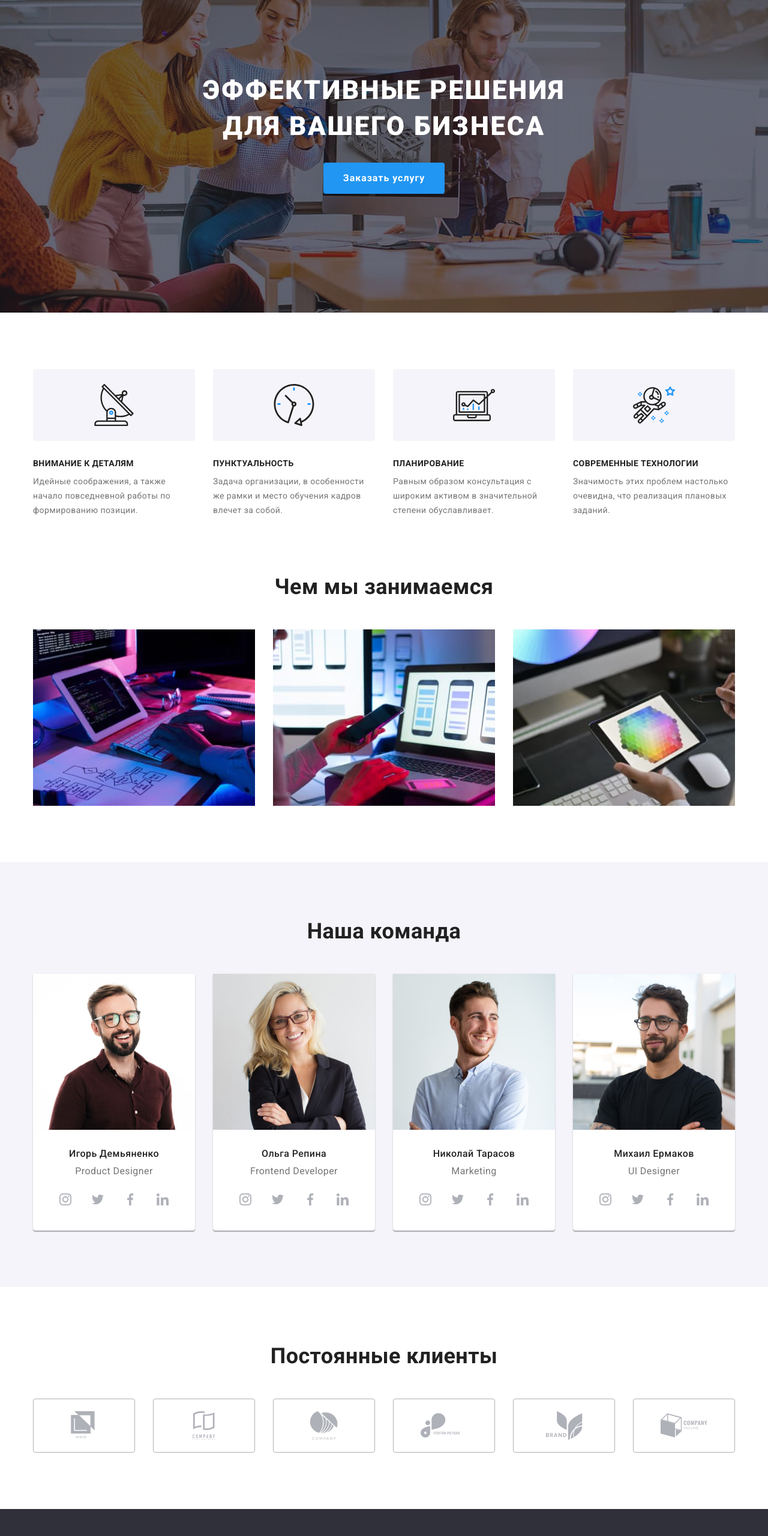
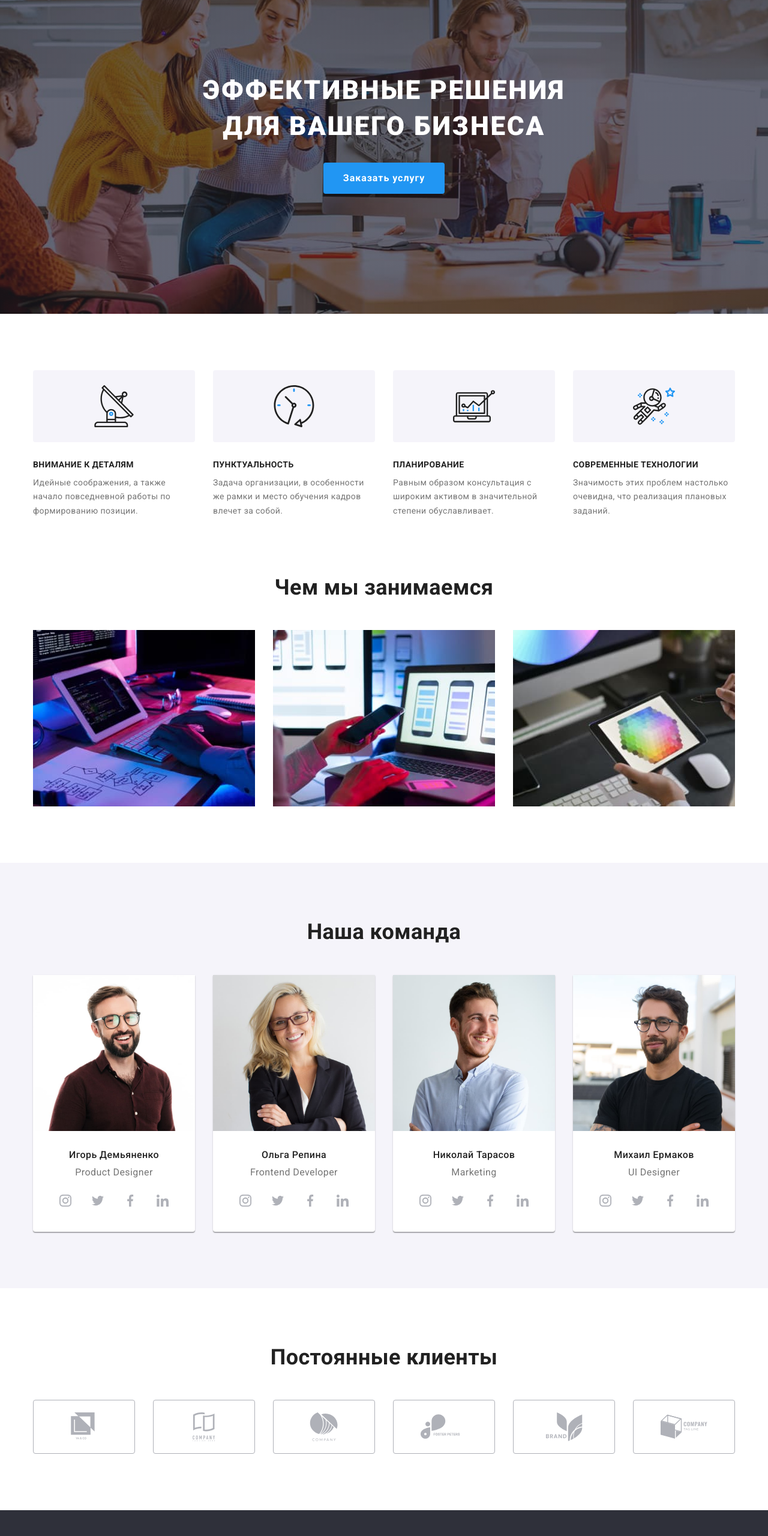
Before and after one commit to Alex4545779/goit-markup-hw-04, a plain HTML site: page index.html in a window 1280 px wide. Shown: the part 160-2720 px from the top of the page at 60% size. Drawn offline with nearby package versions, Linux system fonts and the light colour scheme.

Commit message:
правки с падингами

```diff
--- a/css/styles.css
+++ b/css/styles.css
@@ -144,13 +144,10 @@ img {
 .hero {
   background-color: var(--hero-footer-bg-color);
   text-align: center;
-}
-
-.hero-container {
-  max-width: 1600px;
-  max-height: 600px;
+  padding-top: 200px;
+  margin-bottom: 200px;
+  padding-bottom: 200px;
   margin: 0 auto;
-  /* outline: 1px solid tomato; */
   background-image: linear-gradient(
       to right,
       rgba(47, 48, 58, 0.4),
@@ -160,6 +157,12 @@ img {
   background-repeat: no-repeat;
   background-size: cover;
   background-position: center;
+}
+
+.hero-container {
+  max-width: 1600px;
+  max-height: 600px;
+  margin: 0 auto;
 }
 
 .hero-title {
@@ -172,7 +175,6 @@ img {
 
   margin-top: 0;
   margin-bottom: 30px;
-  padding-top: 200px;
 }
 
 .hero-title,
@@ -192,10 +194,16 @@ img {
   display: inline-block;
   border-radius: 4px;
   padding: 10px 32px 10px 32px;
-  margin-bottom: 200px;
   border: 1px solid transparent;
 }
 /* Наши приемущества */
+.section {
+  padding-top: 94px;
+  padding-bottom: 94px;
+}
+.top {
+  padding-bottom: 0;
+}
 .section-title {
   color: var(--title-text-color);
 
@@ -226,8 +234,6 @@ img {
 }
 
 .advantages-lists {
-  padding-top: 94px;
-  padding-bottom: 94px;
   width: 270px;
 }
 
@@ -257,21 +263,12 @@ img {
   display: flex;
 }
 
-.work-photo {
-  padding-bottom: 94px;
-}
-
 .work-photo:not(:last-child) {
   margin-right: 30px;
 }
 /* Наша команда */
 .section.team {
   background-color: var(--second-bg-color);
-}
-
-.team-container {
-  padding-top: 94px;
-  padding-bottom: 94px;
 }
 
 .team {
@@ -347,10 +344,6 @@ img {
 }
 
 /* Постоянные клиенты */
-.clients-cotainer {
-  padding-top: 94px;
-  padding-bottom: 94px;
-}
 .clients {
   display: flex;
 }
@@ -388,7 +381,7 @@ img {
   background-color: var(--hero-footer-bg-color);
 }
 
-.footer .container {
+.footer {
   padding-top: 60px;
   padding-bottom: 60px;
 }
@@ -456,10 +449,6 @@ img {
   fill: #ffffff;
 }
 /* Портфолио */
-.portfolio-div {
-  padding-top: 94px;
-  padding-bottom: 94px;
-}
 
 .portfolio-title {
   display: none;
--- a/index.html
+++ b/index.html
@@ -54,7 +54,7 @@
         </div>
     </section>
 <!-- Наши преимущества -->
-    <section class="section">
+    <section class="section top">
         <div class="container">
         <h2 class="section-title caption">Наши преимущества</h2>
         <ul class="advantages list">
```
Also changed, not shown: portfolio.html (+5 -9 lines).
